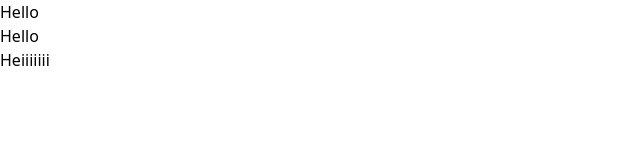
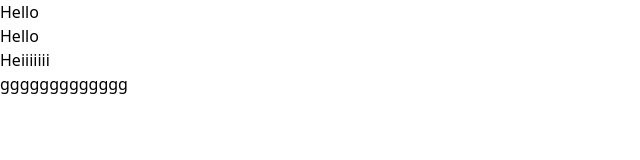
Before and after one commit to shihabxmdb/TailWindFirsrProject, a website built with Vite: page index.html in a window 1280 px wide. Shown: the whole page, without its empty margins (0-640 px from the left). Built offline with nearby package versions, Linux system fonts and the light colour scheme.

Commit message:
Update index.html

```diff
--- a/index.html
+++ b/index.html
@@ -10,5 +10,6 @@
     <h1>Hello</h1>
     <h2>Hello</h2>
     <h3>Heiiiiiii</h3>
+    <h4>ggggggggggggg</h4>
   </body>
 </html>
```
